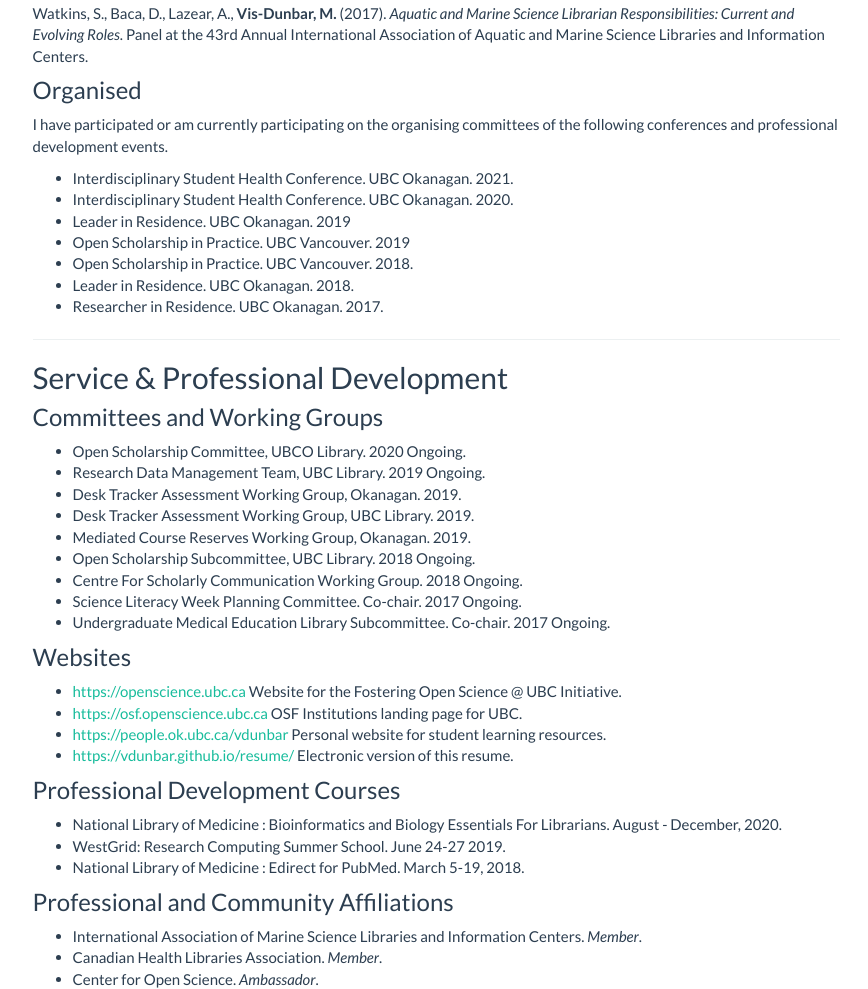
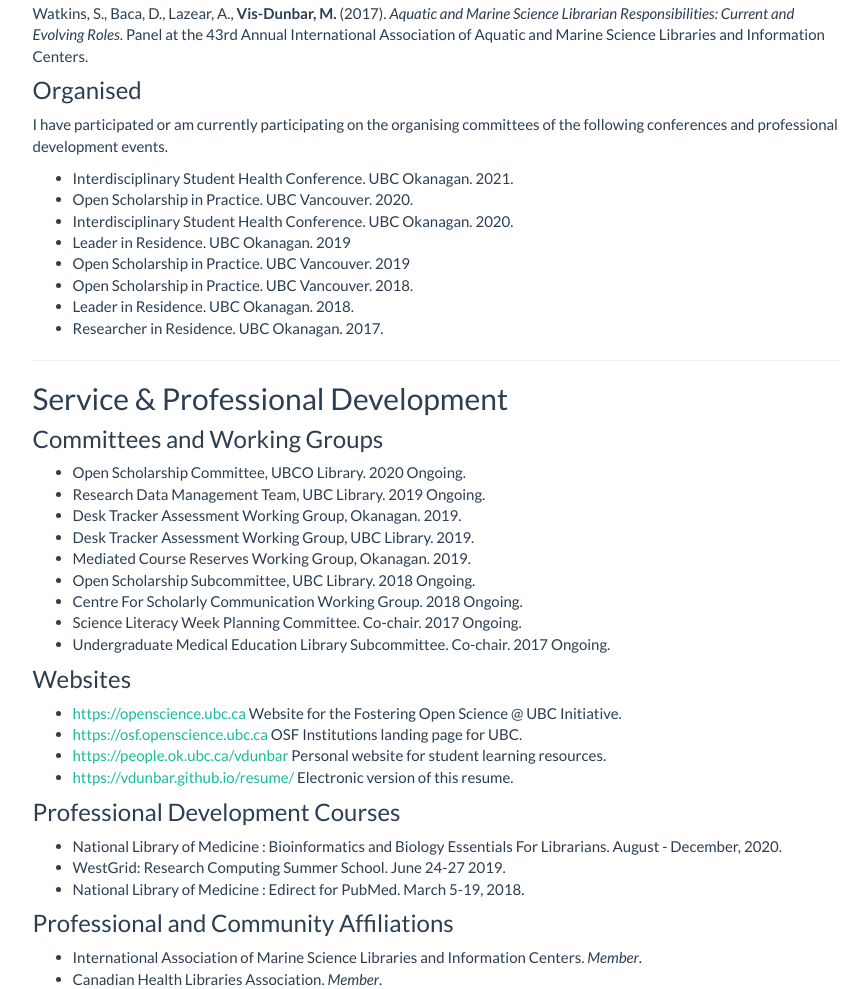
Before and after one commit to vdunbar/resume, a plain HTML site: page index.html in a window 1280 px wide. Shown: the part 5212-6201 px from the top of the page, without its empty margins (345-1213 px from the left). Drawn offline with nearby package versions, Linux system fonts and the light colour scheme; some packages are replaced by stand-ins of ours.

Commit message:
Add files via upload

```diff
--- a/index.html
+++ b/index.html
@@ -529,6 +529,7 @@
 <p>I have participated or am currently participating on the organising committees of the following conferences and professional development events.</p>
 <ul>
 <li>Interdisciplinary Student Health Conference. UBC Okanagan. 2021.</li>
+<li>Open Scholarship in Practice. UBC Vancouver. 2020.</li>
 <li>Interdisciplinary Student Health Conference. UBC Okanagan. 2020.</li>
 <li>Leader in Residence. UBC Okanagan. 2019</li>
 <li>Open Scholarship in Practice. UBC Vancouver. 2019</li>
```
